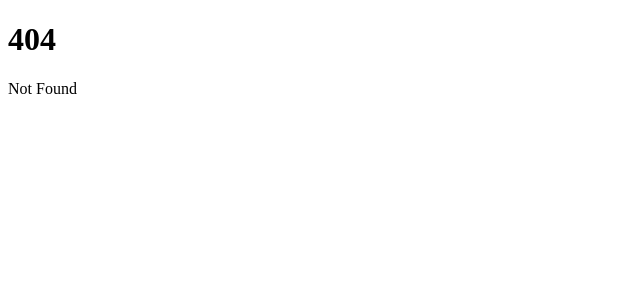
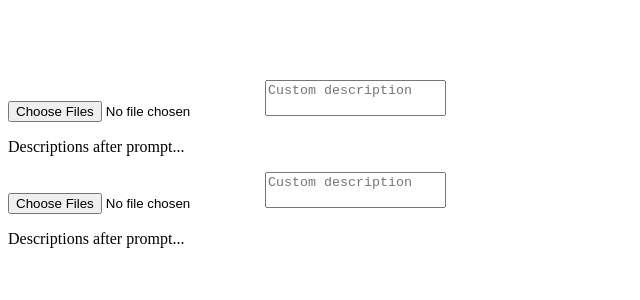
Before and after one commit to PatatoBit/thisorthat, a SvelteKit app: page /app in a window 1280 px wide. Before the commit this address had no page. Shown: the top 300 px of the page, without its empty margins (0-640 px from the left). Built offline with nearby package versions, Linux system fonts and the light colour scheme.

Commit message:
clean up styles

```diff
--- /dev/null
+++ b/src/routes/app/+page.svelte
@@ -0,0 +1,22 @@
+<div class="page">
+	<div class="container">
+		{#each [0, 1] as item}
+			<!-- content here -->
+			<div class="side">
+				<input type="file" accept="image/png, image/jpeg" multiple />
+				<textarea placeholder="Custom description"></textarea>
+				<p>Descriptions after prompt...</p>
+			</div>
+		{/each}
+	</div>
+</div>
+
+<style lang="scss">
+	.container {
+		margin-top: 5rem;
+	}
+
+	textarea {
+		resize: none;
+	}
+</style>
--- a/src/styles/globals.scss
+++ b/src/styles/globals.scss
@@ -12,6 +12,17 @@ html,
 body {
 	font-family: 'Radio Canada Big', sans-serif;
 	font-optical-sizing: auto;
+}
+
+textarea {
+	padding: 0.5rem;
+	font-family: 'Radio Canada Big', sans-serif;
+	font-optical-sizing: auto;
+
+	border-radius: 0.2rem;
+
+	border: none;
+	background-color: rgb(228, 228, 228);
 }
 
 .page {
@@ -35,7 +46,6 @@ body {
 		flex-direction: column;
 		gap: 1rem;
 		flex: 1 1 auto;
-		border: 1px solid blue;
 
 		padding: 1.5rem;
 	}
```
Also changed, not shown: src/routes/+page.svelte (+2 -21 lines), src/routes/app/+page.server.ts (added).
